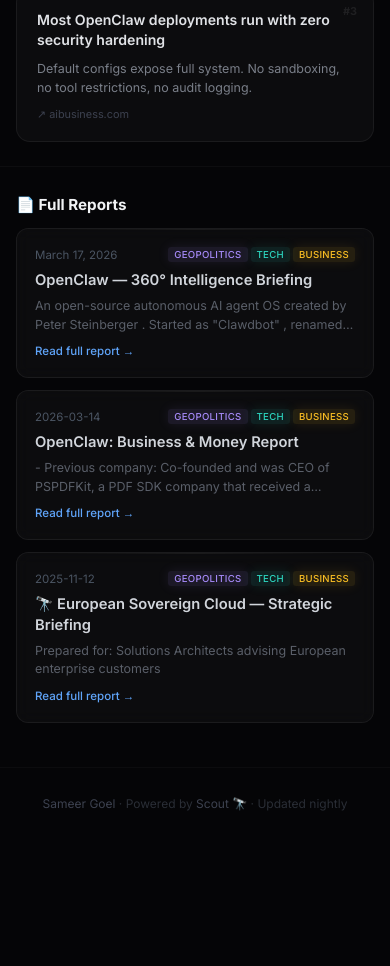
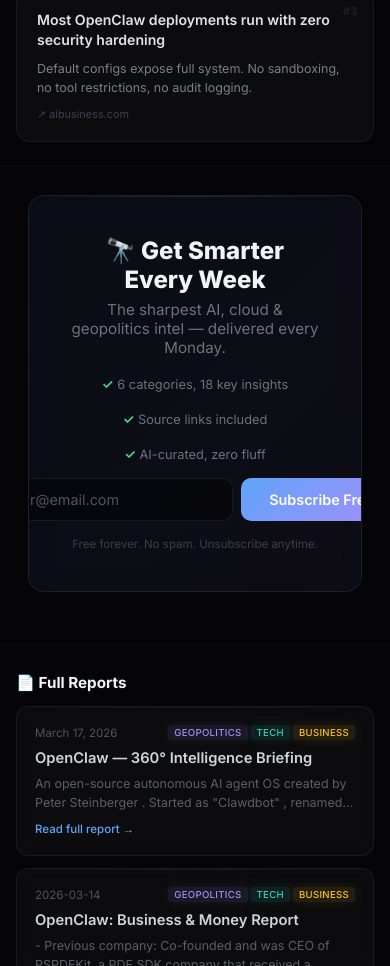
Before and after one commit to sameer-goel/smart-intel, a plain HTML site: page docs/index.html in a window 390 px wide. Shown: the part 3492-4458 px from the top of the page. Before the commit the page ends 4331 px from the top, so only its background shows below. Drawn offline with Linux system fonts and the light colour scheme.

Commit message:
📧 Newsletter subscription CTA on dashboard
- Premium gradient card with glassmorphism
- Email input + Subscribe Free button (gradient CTA)
- Value props: 6 categories, source links, AI-curated zero fluff
- Form posts to Buttondown (smartintel)
- Success state animation
- Positioned between insights and full reports
- Mobile responsive

```diff
--- a/docs/index.html
+++ b/docs/index.html
@@ -109,6 +109,30 @@ body::before{content:'';position:fixed;top:0;left:0;right:0;bottom:0;
 .glow-cloud{--glow-color:var(--cloud);--glow-shadow:rgba(56,189,248,.1)}
 .glow-sec{--glow-color:var(--sec);--glow-shadow:rgba(248,113,113,.1)}
 
+/* Newsletter CTA */
+.newsletter{max-width:1140px;margin:0 auto;padding:28px;position:relative;z-index:1}
+.nl-card{background:linear-gradient(135deg,rgba(96,165,250,.06),rgba(167,139,250,.06));
+  border:1px solid rgba(96,165,250,.12);border-radius:16px;padding:40px;text-align:center;
+  backdrop-filter:blur(16px);-webkit-backdrop-filter:blur(16px);position:relative;overflow:hidden}
+.nl-card::before{content:'';position:absolute;top:0;left:0;right:0;height:1px;
+  background:linear-gradient(90deg,transparent,rgba(255,255,255,.1),transparent)}
+.nl-card h2{font-size:1.5em;font-weight:800;color:var(--heading);margin-bottom:6px}
+.nl-card .nl-sub{color:var(--text2);font-size:.95em;margin-bottom:20px}
+.nl-form{display:flex;gap:8px;justify-content:center;max-width:440px;margin:0 auto 16px}
+.nl-form input{flex:1;padding:12px 16px;background:rgba(0,0,0,.4);border:1px solid rgba(255,255,255,.08);
+  border-radius:10px;color:var(--heading);font-size:.9em;font-family:inherit;outline:none;transition:border-color .2s}
+.nl-form input:focus{border-color:var(--ai)}
+.nl-form input::placeholder{color:#4b5563}
+.nl-form button{padding:12px 28px;background:linear-gradient(135deg,var(--ai),var(--geo));border:none;
+  border-radius:10px;color:#fff;font-size:.9em;font-weight:600;cursor:pointer;font-family:inherit;
+  transition:transform .15s,box-shadow .15s;white-space:nowrap}
+.nl-form button:hover{transform:translateY(-1px);box-shadow:0 4px 20px rgba(96,165,250,.3)}
+.nl-props{display:flex;gap:20px;justify-content:center;flex-wrap:wrap;margin-bottom:16px}
+.nl-props span{font-size:.8em;color:#6b7280;display:flex;align-items:center;gap:4px}
+.nl-props span::before{content:'✓';color:#4ade80;font-weight:700}
+.nl-note{font-size:.72em;color:#374151}
+.nl-success{display:none;color:#4ade80;font-size:.9em;padding:12px;font-weight:500}
+
 /* Divider */
 .divider{border:none;border-top:1px solid rgba(255,255,255,.03);margin:24px auto 0;max-width:1140px}
 
@@ -160,6 +184,27 @@ body::before{content:'';position:fixed;top:0;left:0;right:0;bottom:0;
 </div>
 
 <div id="insightsContainer"></div>
+
+<hr class="divider">
+
+<!-- NEWSLETTER CTA -->
+<div class="newsletter">
+  <div class="nl-card">
+    <h2>🔭 Get Smarter Every Week</h2>
+    <p class="nl-sub">The sharpest AI, cloud & geopolitics intel — delivered every Monday.</p>
+    <div class="nl-props">
+      <span>6 categories, 18 key insights</span>
+      <span>Source links included</span>
+      <span>AI-curated, zero fluff</span>
+    </div>
+    <form class="nl-form" id="nlForm" action="https://buttondown.com/smartintel" method="post" target="_blank">
+      <input type="email" name="email" placeholder="your@email.com" required>
+      <button type="submit">Subscribe Free</button>
+    </form>
+    <div class="nl-success" id="nlSuccess">🎉 You're in! Check your inbox.</div>
+    <p class="nl-note">Free forever. No spam. Unsubscribe anytime.</p>
+  </div>
+</div>
 
 <hr class="divider">
 
@@ -251,6 +296,14 @@ async function loadFeed(){
 
 loadInsights();
 loadFeed();
+
+// Newsletter form — show success on submit
+document.getElementById('nlForm')?.addEventListener('submit',function(){
+  setTimeout(()=>{
+    this.style.display='none';
+    document.getElementById('nlSuccess').style.display='block';
+  },500);
+});
 </script>
 </body>
 </html>
```
Also changed, not shown: docs/newsletter-copy.json (added, +22 -0 lines).
